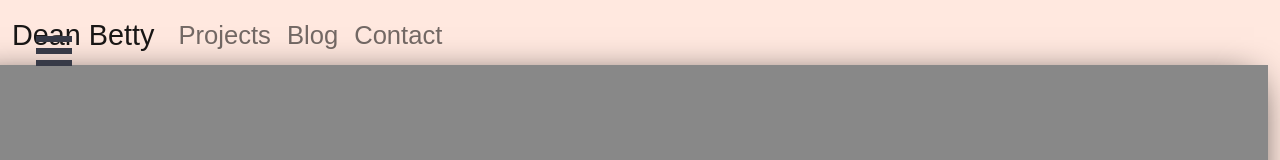
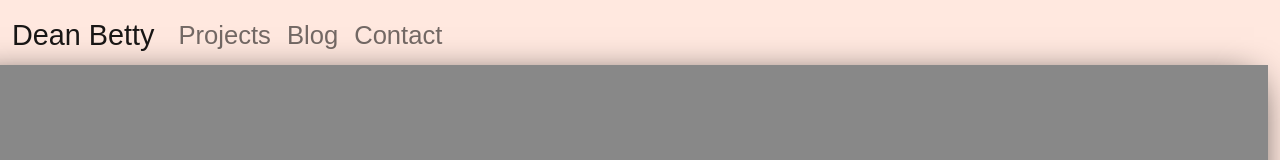
Before and after one commit to deanpointblank/Portfolio_v3, a React (Create React App) app: page / in a window 1280 px wide. Shown: the top 160 px of the page. Built offline with nearby package versions, Linux system fonts and the light colour scheme; a web font is replaced by a local one.

Commit message:
remove buger menu from App.js

```diff
--- a/src/App.js
+++ b/src/App.js
@@ -13,7 +13,7 @@ import ContactContainer from './Containers/contact';
 import HomeContainer from './Containers/home';
 import NotFoundContainer from './Containers/notFound';
 import ProjectsContainer from './Containers/projects';
-import { slide as Menu } from 'react-burger-menu';
+// import { slide as Menu } from 'react-burger-menu';
 
 
 import logo from './logo.svg';
@@ -22,12 +22,6 @@ import './App.css';
 function App() {
   return (
     <Router>
-        <Menu>
-        <a id="home" className="menu-item" href="/">Home</a>
-        <a id="about" className="menu-item" href="/about">About</a>
-        <a id="contact" className="menu-item" href="/contact">Contact</a>
-        {/* <a onClick={ this.showSettings } className="menu-item--small" href="">Settings</a> */}
-        </Menu>
       <Container fluid className="mh-100">
         <MenuContainer/>
         <Row className="h-100">
```
